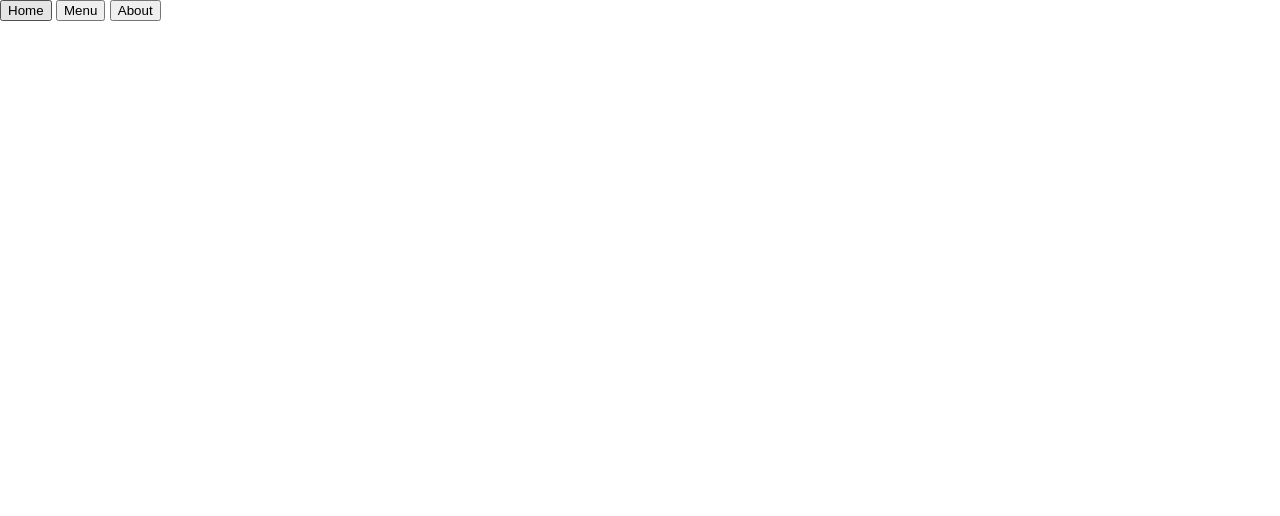
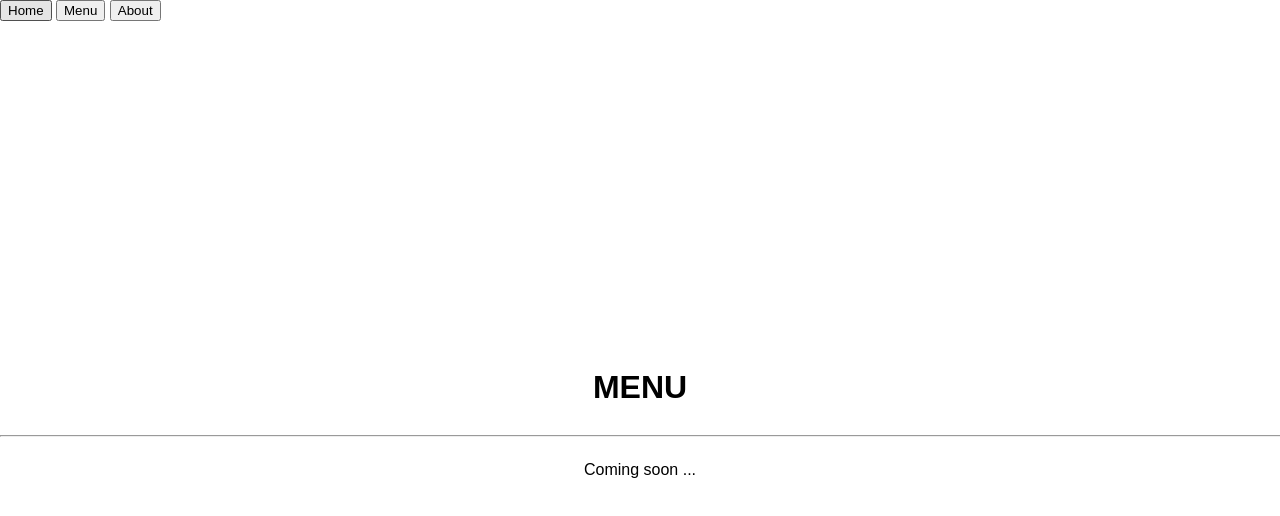
Before and after one commit to RaveTapp/OdinRestaurant, a website built with webpack: page src/index.html in a window 1280 px wide. Both pictures are taken after a click on the button "Menu". Built offline with nearby package versions, Linux system fonts and the light colour scheme.

Commit message:
Add content to menu tab

```diff
--- a/src/home.css
+++ b/src/home.css
@@ -3,14 +3,17 @@ body{
     font-family: Arial, Helvetica, sans-serif;
 }
 
-div.home {
-    background-image: url("./images/restaurant.jpg");
+#content div {
     width: 100vw;
     height: 100vh;
     display: flex;
     flex-direction: column;
     align-items: center;
     justify-content: center;
+}
+
+div.home {
+    background-image: url("./images/restaurant.jpg");
     background-size: 100vw;
 }
 
@@ -25,3 +28,7 @@ div.home p {
     margin: 0 15vw;
     text-align: center;
 }
+
+hr {
+    width: 100vw;
+}
--- a/src/home.js
+++ b/src/home.js
@@ -3,8 +3,6 @@ import './home.css';
 
 export function pageLoad(){
     let content = document.querySelector("#content");
-
-
 
     let div = document.createElement("div");
     div.classList.add("home");
--- a/src/menu.js
+++ b/src/menu.js
@@ -3,7 +3,22 @@
 export function menuLoad() {
     let content = document.querySelector("#content");
 
+    let div = document.createElement("div");
+    div.classList.add("menu");
+
+    let headline = document.createElement("h1");
+    headline.textContent = "MENU";
+    div.appendChild(headline);
+
+    let hr = document.createElement("hr");
+    div.appendChild(hr);
+
+    let p = document.createElement("p");
+    p.textContent = "Coming soon ...";
+    div.appendChild(p);
+
 
     content.innerHTML = "";
+    content.appendChild(div);
     console.log("Menu page loaded");
 }
```
